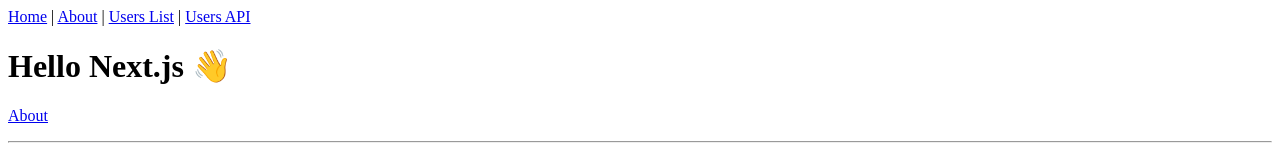
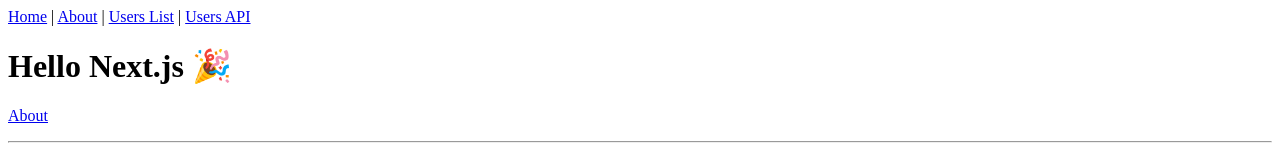
Before and after one commit to toshiykst/nextjs-with-firebase-hosting-and-cloud-run, a Next.js app: page / in a window 1280 px wide. Shown: the top 151 px of the page. Built offline with nearby package versions, Linux system fonts and the light colour scheme.

Commit message:
Change emoji

```diff
--- a/pages/index.tsx
+++ b/pages/index.tsx
@@ -1,15 +1,15 @@
-import Link from 'next/link'
-import Layout from '../components/Layout'
+import Link from "next/link";
+import Layout from "../components/Layout";
 
 const IndexPage = () => (
   <Layout title="Home | Next.js + TypeScript Example">
-    <h1>Hello Next.js 👋</h1>
+    <h1>Hello Next.js 🎉</h1>
     <p>
       <Link href="/about">
         <a>About</a>
       </Link>
     </p>
   </Layout>
-)
+);
 
-export default IndexPage
+export default IndexPage;
```
